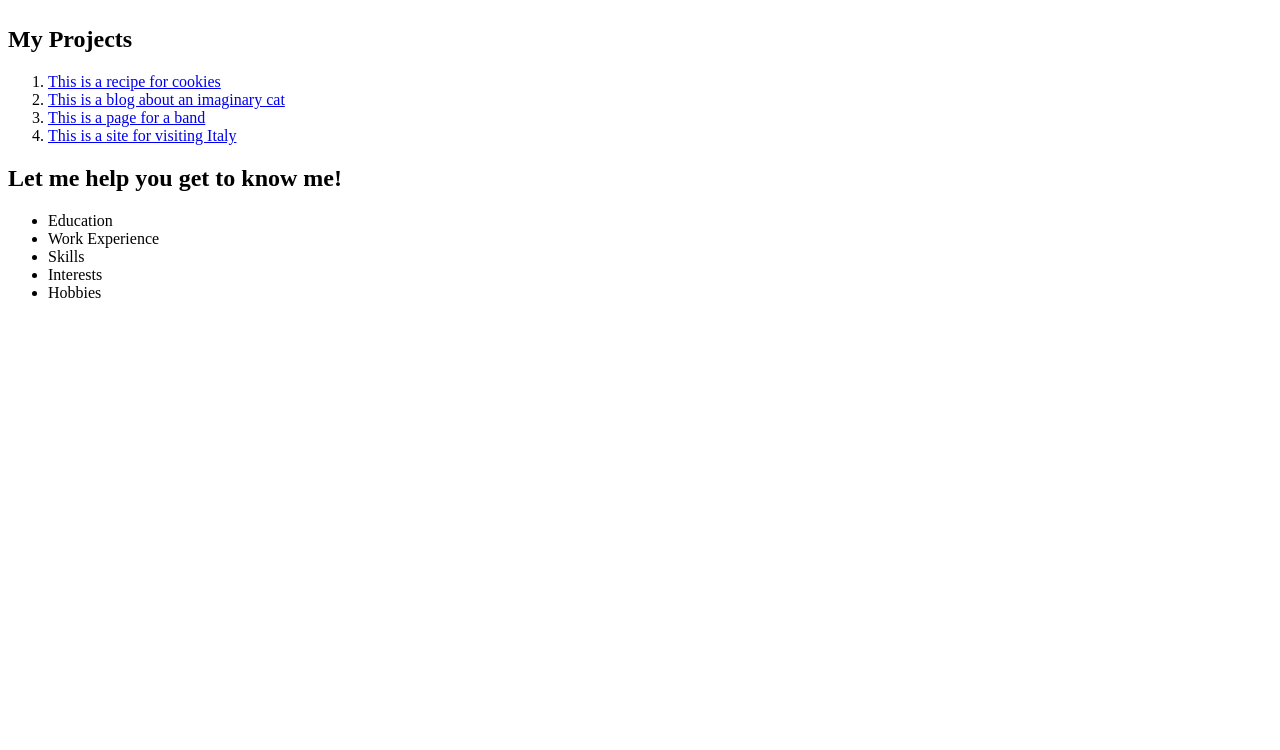
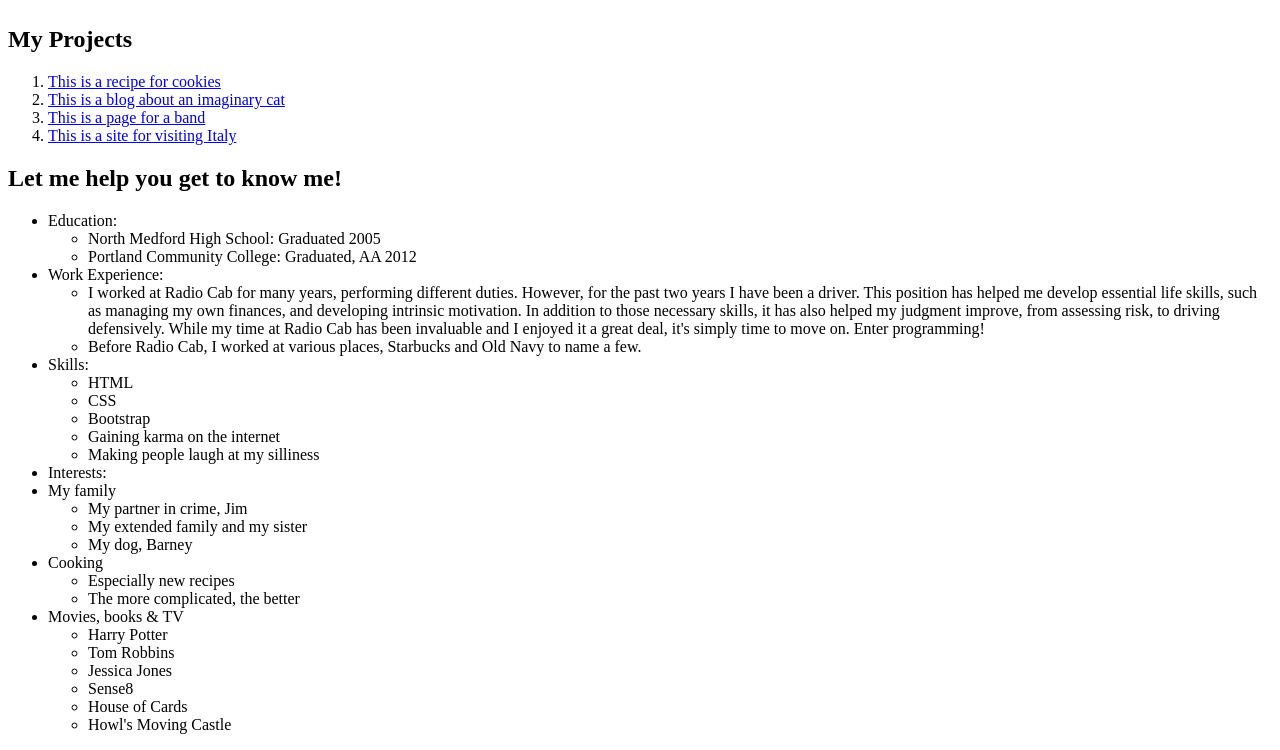
Before and after one commit to christinetacha/codereview1, a plain HTML site: page index.html in a window 1280 px wide. Shown: the part 383-1133 px from the top of the page. Before the commit the page ends 800 px from the top, so only its background shows below. Drawn offline with Linux system fonts and the light colour scheme; files that its build step writes are made by us from their sources.

Commit message:
add content to Ed, Work, Skills, interests

```diff
--- a/index.html
+++ b/index.html
@@ -19,11 +19,45 @@
 
         <h2>Let me help you get to know me!</h2>
           <ul>
-            <li>Education</li>
-            <li>Work Experience</li>
-            <li>Skills</li>
-            <li>Interests</li>
-            <li>Hobbies</li>
+            <li>Education:</li>
+              <ul>
+                <li>North Medford High School: Graduated 2005</li>
+                <li>Portland Community College: Graduated, AA 2012</li>
+              </ul>
+            <li>Work Experience:</li>
+              <ul>
+                <li>I worked at Radio Cab for many years, performing different duties. However, for the past two years I have been a driver. This position has helped me develop essential life skills, such as managing my own finances, and developing intrinsic motivation. In addition to those necessary skills, it has also helped my judgment improve, from assessing risk, to driving defensively. While my time at Radio Cab has been invaluable and I enjoyed it a great deal, it's simply time to move on. Enter programming!</li>
+                <li>Before Radio Cab, I worked at various places, Starbucks and Old Navy to name a few.</li>
+              </ul>
+            <li>Skills:</li>
+              <ul>
+                <li>HTML</li>
+                <li>CSS</li>
+                <li>Bootstrap</li>
+                <li>Gaining karma on the internet</li>
+                <li>Making people laugh at my silliness</li>
+              </ul>
+            <li>Interests:</li>
+              <li>My family</li>
+                <ul>
+                  <li>My partner in crime, Jim</li>
+                  <li>My extended family and my sister</li>
+                  <li>My dog, Barney</li>
+                </ul>
+              <li>Cooking</li>
+                <ul>
+                  <li>Especially new recipes</li>
+                  <li>The more complicated, the better</li>
+                </ul>
+              <li>Movies, books &amp; TV</li>
+                <ul>
+                  <li>Harry Potter</li>
+                  <li>Tom Robbins</li>
+                  <li>Jessica Jones</li>
+                  <li>Sense8</li>
+                  <li>House of Cards</li>
+                  <li>Howl's Moving Castle</li>
+                </ul>
           </ul>
 
       </body>
```
